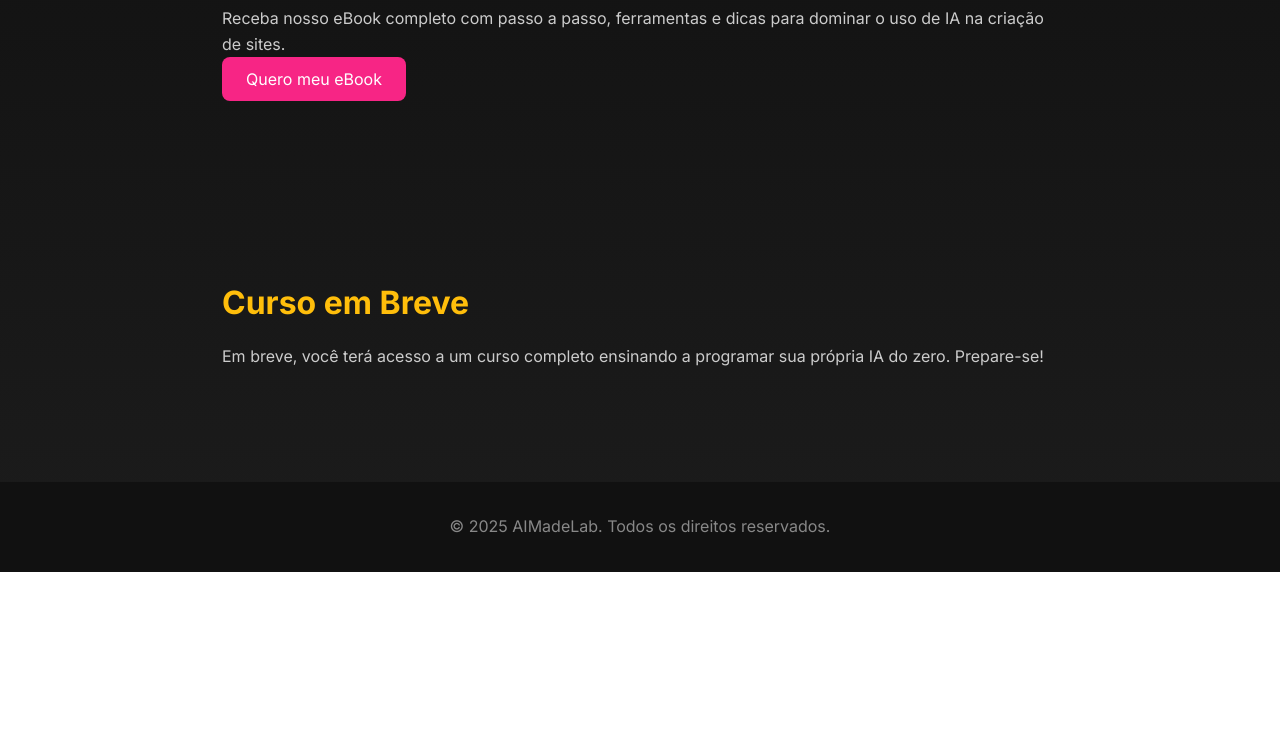
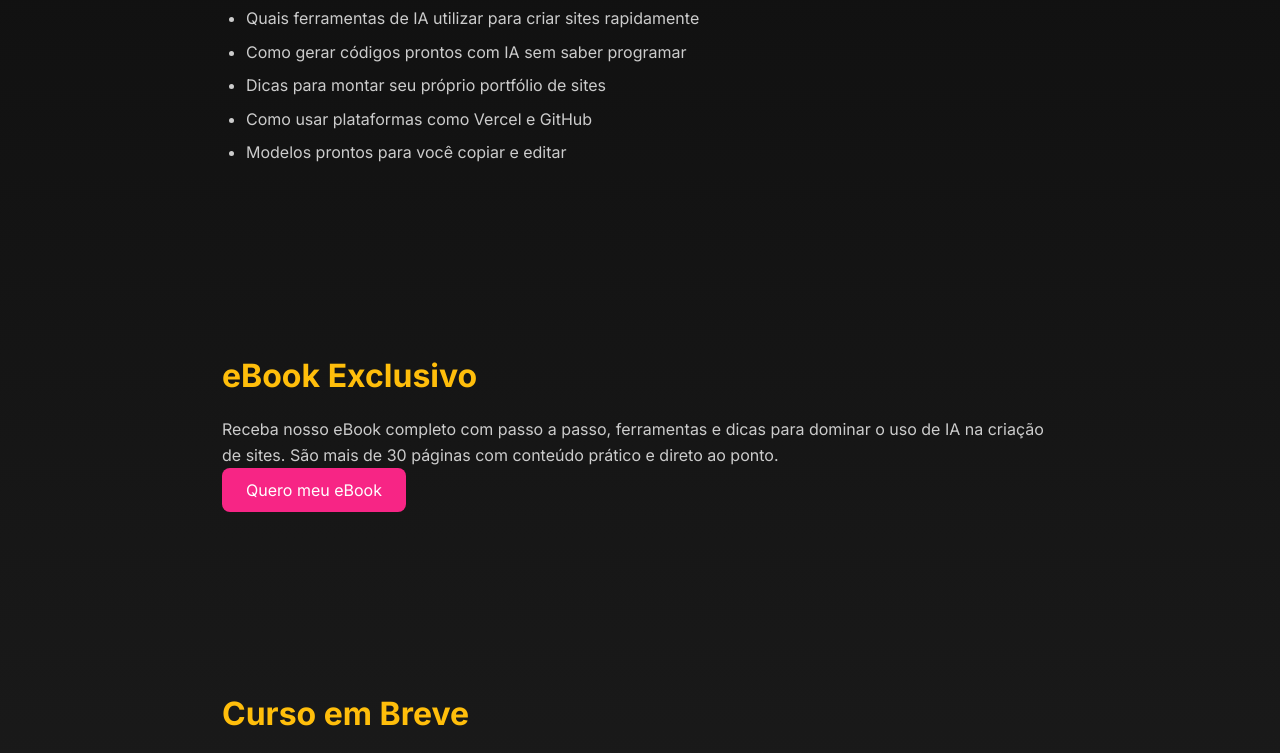
Before and after one commit to ArthurFSbr/aimadelab-site, a plain HTML site: page index.html in a window 1280 px wide. Shown: the part 671-1424 px from the top of the page. Before the commit the page ends 1243 px from the top, so only its background shows below. Drawn offline with nearby package versions, Linux system fonts and the light colour scheme.

Commit message:
Update index.html

```diff
--- a/index.html
+++ b/index.html
@@ -47,6 +47,14 @@
     .feature p {
       color: #ccc;
     }
+    .feature ul {
+      margin-top: 1rem;
+      padding-left: 1.5rem;
+      color: #ccc;
+    }
+    .feature ul li {
+      margin-bottom: 0.5rem;
+    }
     .btn {
       background-color: #f72585;
       color: white;
@@ -80,14 +88,25 @@
   </section>
 
   <section data-aos="fade-up" class="feature">
+    <h2>O que você vai aprender no nosso eBook</h2>
+    <ul>
+      <li>Quais ferramentas de IA utilizar para criar sites rapidamente</li>
+      <li>Como gerar códigos prontos com IA sem saber programar</li>
+      <li>Dicas para montar seu próprio portfólio de sites</li>
+      <li>Como usar plataformas como Vercel e GitHub</li>
+      <li>Modelos prontos para você copiar e editar</li>
+    </ul>
+  </section>
+
+  <section data-aos="fade-up" class="feature">
     <h2>eBook Exclusivo</h2>
-    <p>Receba nosso eBook completo com passo a passo, ferramentas e dicas para dominar o uso de IA na criação de sites.</p>
+    <p>Receba nosso eBook completo com passo a passo, ferramentas e dicas para dominar o uso de IA na criação de sites. São mais de 30 páginas com conteúdo prático e direto ao ponto.</p>
     <button class="btn">Quero meu eBook</button>
   </section>
 
   <section data-aos="fade-up" class="feature">
     <h2>Curso em Breve</h2>
-    <p>Em breve, você terá acesso a um curso completo ensinando a programar sua própria IA do zero. Prepare-se!</p>
+    <p>Estamos desenvolvendo um curso completo que ensinará a programar sua própria IA do zero, com foco em aplicações práticas para web, bots e muito mais.</p>
   </section>
 
   <footer>
```
